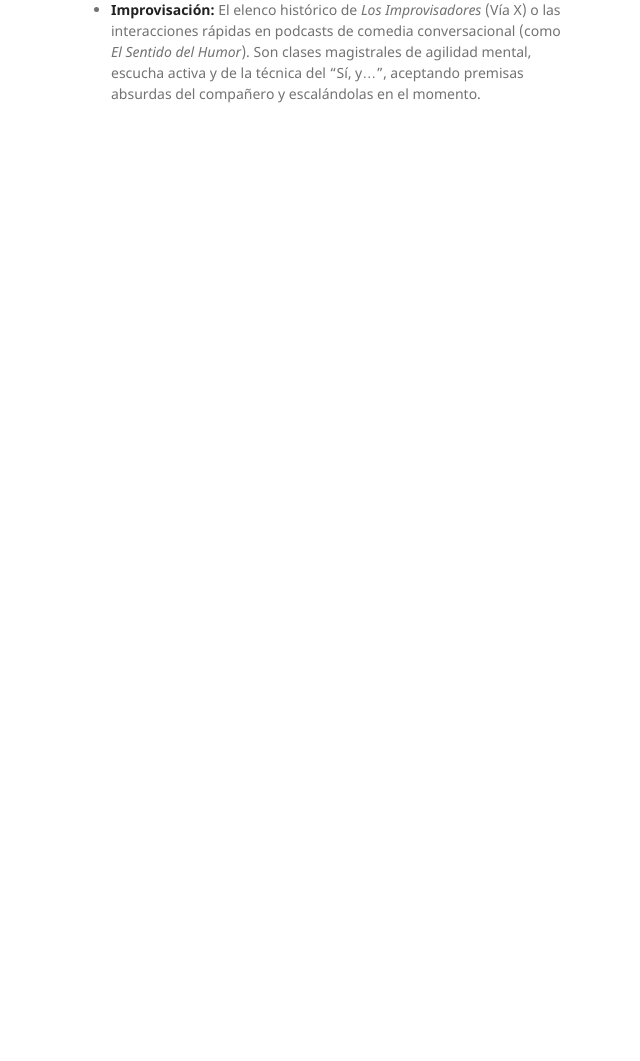
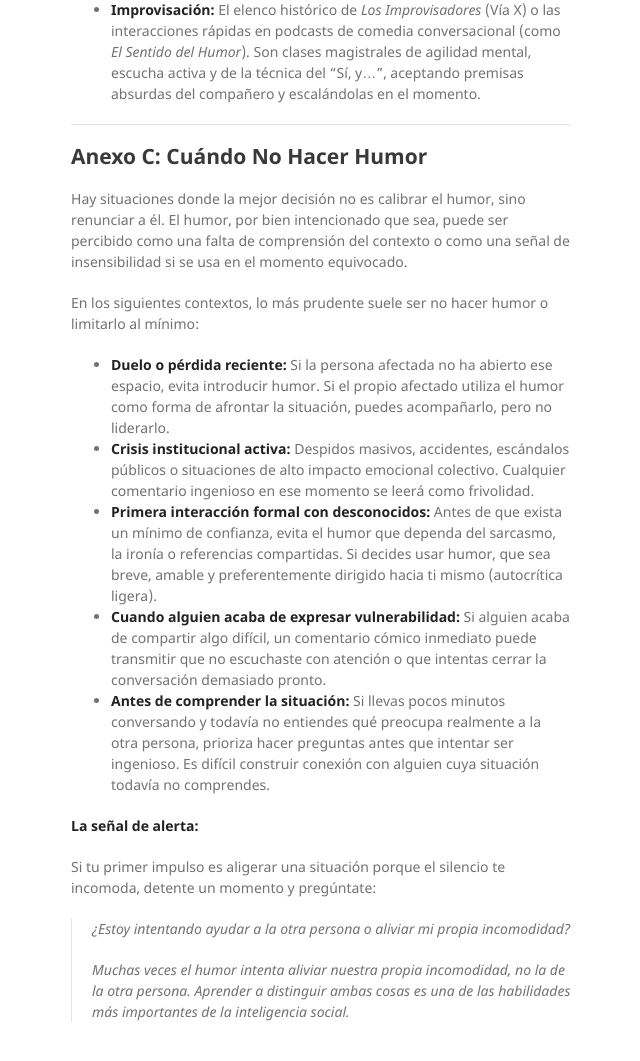
Before and after one commit to jccarvajal/jccarvajal.github.io, a Jekyll site: the page built from guia-humor.md, in a window 1280 px wide and 1400 px high, scrolled down 5508 px. Shown: the part 339-1400 px from the top of the window, without its empty margins (499-1139 px from the left). Built offline with Jekyll 4.4.1, drawn with Linux system fonts in a browser that asks for light colours; before the commit the page ends 6021 px from its top, so only the background shows below that.

Commit message:
Update guia-humor.md

```diff
--- a/guia-humor.md
+++ b/guia-humor.md
@@ -151,3 +151,24 @@ Para desarrollar intuición cómica, necesitas entrenar el oído consumiendo bue
 * **Humor Seco (Deadpan) y Absurdo:** *Felipe Avello*. Es un experto en decir las cosas más descolocantes, absurdas o ilógicas manteniendo un tono periodístico, inexpresivo y una seriedad clínica. Su estilo se basa en generar una incomodidad calculada y romper constantemente las expectativas lógicas.
 * **Storytelling (Narrativa):** *Bombo Fica* y *Edo Caroe*. Bombo Fica es el rey clásico de la anécdota larga, con un dominio absoluto de la pausa, la paciencia y la exageración de situaciones cotidianas. Caroe, por su parte, es excelente para observar cómo se construye una narrativa extensa basada en la autocrítica, la vulnerabilidad personal y giros inesperados.
 * **Improvisación:** El elenco histórico de *Los Improvisadores* (Vía X) o las interacciones rápidas en podcasts de comedia conversacional (como *El Sentido del Humor*). Son clases magistrales de agilidad mental, escucha activa y de la técnica del "Sí, y...", aceptando premisas absurdas del compañero y escalándolas en el momento.
+
+---
+
+## Anexo C: Cuándo No Hacer Humor
+
+Hay situaciones donde la mejor decisión no es calibrar el humor, sino renunciar a él. El humor, por bien intencionado que sea, puede ser percibido como una falta de comprensión del contexto o como una señal de insensibilidad si se usa en el momento equivocado.
+
+En los siguientes contextos, lo más prudente suele ser no hacer humor o limitarlo al mínimo:
+
+ * **Duelo o pérdida reciente:** Si la persona afectada no ha abierto ese espacio, evita introducir humor. Si el propio afectado utiliza el humor como forma de afrontar la situación, puedes acompañarlo, pero no liderarlo.
+ * **Crisis institucional activa:** Despidos masivos, accidentes, escándalos públicos o situaciones de alto impacto emocional colectivo. Cualquier comentario ingenioso en ese momento se leerá como frivolidad.
+ * **Primera interacción formal con desconocidos:** Antes de que exista un mínimo de confianza, evita el humor que dependa del sarcasmo, la ironía o referencias compartidas. Si decides usar humor, que sea breve, amable y preferentemente dirigido hacia ti mismo (autocrítica ligera).
+ * **Cuando alguien acaba de expresar vulnerabilidad:** Si alguien acaba de compartir algo difícil, un comentario cómico inmediato puede transmitir que no escuchaste con atención o que intentas cerrar la conversación demasiado pronto.
+ * **Antes de comprender la situación:** Si llevas pocos minutos conversando y todavía no entiendes qué preocupa realmente a la otra persona, prioriza hacer preguntas antes que intentar ser ingenioso. Es difícil construir conexión con alguien cuya situación todavía no comprendes.
+
+**La señal de alerta:**
+
+Si tu primer impulso es aligerar una situación porque el silencio te incomoda, detente un momento y pregúntate:
+> *¿Estoy intentando ayudar a la otra persona o aliviar mi propia incomodidad?*
+>
+Muchas veces el humor intenta aliviar nuestra propia incomodidad, no la de la otra persona. Aprender a distinguir ambas cosas es una de las habilidades más importantes de la inteligencia social.
```
